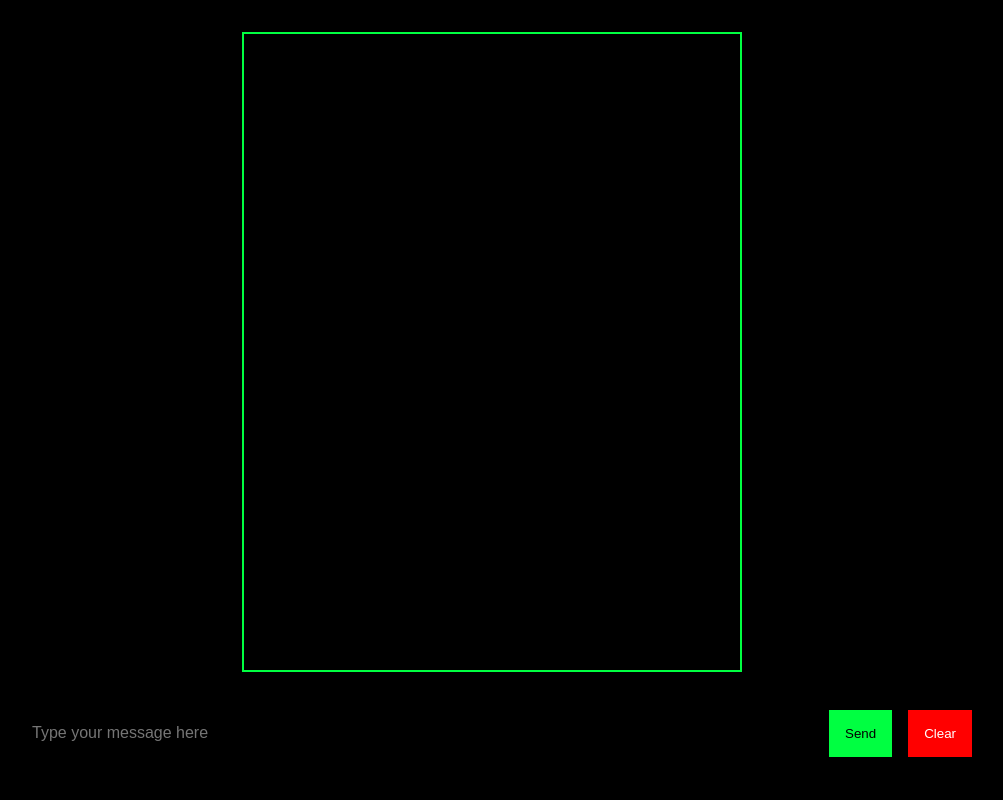
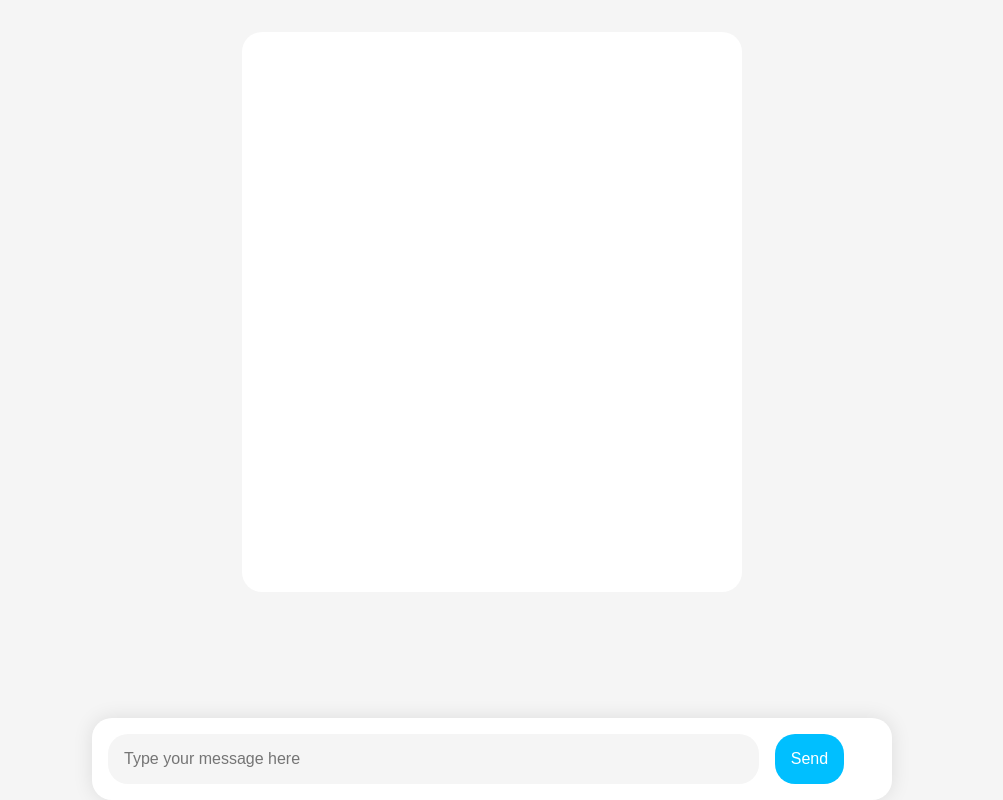
Before and after one commit to cediegreyhat/Ced-AI, a website: page index.html in a window 1280 px wide. Shown: the whole page, without its empty margins (148-1151 px from the left). Drawn offline with nearby package versions, Linux system fonts and the light colour scheme.

Commit message:
modified:   index.html

```diff
--- a/index.html
+++ b/index.html
@@ -6,7 +6,7 @@
     <title>Riku AI™</title>
   </head>
   <style>
-     /* CSS reset */
+      /* CSS reset */
       * {
         margin: 0;
         padding: 0;
@@ -14,45 +14,56 @@
       }
 
       body {
-        background-color: #000000;
-        color: #ffffff;
-        font-family: 'Courier New', Courier, monospace;
+        background-color: #f5f5f5;
+        color: #333333;
+        font-family: 'Helvetica Neue', Helvetica, Arial, sans-serif;
       }
 
       #console {
-        background-color: #000000;
-        border: 2px solid #00ff41;
-        padding: 1rem;
+        background-color: #ffffff;
+        border-radius: 20px;
+        padding: 1.5rem;
         width: 90%;
-        max-width: 60rem;
-        height: 40rem;
+        max-width: 800px;
+        height: 70vh;
         margin: 2rem auto;
-        overflow: auto;
+        overflow-y: auto;
         display: flex;
         flex-direction: column;
       }
 
       .console-input {
-        color: #00ff41;
+        background-color: #f5f5f5;
+        border-radius: 20px;
+        color: #333333;
         font-weight: bold;
         align-self: flex-end;
         margin-bottom: 1rem;
+        padding: 1.5rem;
+        max-width: 70%;
+        word-break: break-word;
       }
 
       .console-output {
-        color: #ffffff;
+        background-color: #f2f2f2;
+        border-radius: 20px;
+        color: #333333;
         align-self: flex-start;
         margin-bottom: 1rem;
         display: flex;
         flex-direction: row;
         align-items: center;
+        max-width: 70%;
+        word-break: break-word;
+        padding: 1.5rem;
       }
 
       .console-output-avatar {
-        width: 3rem;
-        height: 3rem;
+        width: 50px;
+        height: 50px;
         margin-right: 1rem;
         border-radius: 50%;
+        flex-shrink: 0;
       }
 
       .console-output-text {
@@ -67,45 +78,51 @@
         display: flex;
         margin: 0 auto;
         width: 90%;
-        max-width: 60rem;
+        max-width: 800px;
         align-items: center;
+        position: fixed;
+        bottom: 0;
+        left: 50%;
+        transform: translateX(-50%);
+        background-color: #ffffff;
+        padding: 1rem;
+        border-radius: 20px;
+        box-shadow: 0px 0px 20px rgba(0, 0, 0, 0.1);
       }
 
       #input-field {
-        background-color: #000000;
-        color: #ffffff;
+        background-color: #f5f5f5;
+        color: #333333;
         border: none;
         padding: 1rem;
         flex-grow: 1;
+        border-radius: 20px;
+        font-size: 16px;
+        margin-right: 1rem;
+        outline: none;
       }
 
       #submit-button {
-        background-color: #00ff41;
-        color: #000000;
-        border: none;
-        padding: 1rem;
-        cursor: pointer;
-        margin-left: 1rem;
-      }
-
-      #clear-button {
-        background-color: #ff0000;
+        background-color: #00bfff;
         color: #ffffff;
         border: none;
         padding: 1rem;
         cursor: pointer;
-        margin-left: 1rem;
+        border-radius: 20px;
+        font-size: 16px;
+        transition: all 0.3s ease;
       }
 
-  #input-field {
-    font-size: 14px;
-    padding: 10px;
-  }
+      #submit-button:hover {
+        background-color: #0099cc;
+      }
 
-  #input-field {
-    font-size: 16px;
-    padding: 20px;
-  }
+      #clear-button {
+        background-color: #ffffff;
+        color: #ffffff;
+        border: none;
+        padding: 1
+      }
       /* Custom styles */
       .console-output[data-author="Riku"] {
         margin-left: 2rem;
@@ -138,9 +155,9 @@ const appendMessage = (message, isBot = false) => {
   const div = document.createElement('div');
   div.classList.add(isBot ? 'console-output' : 'console-input');
   const urlRegex = /(https?:\/\/[^\s]+)/g;
-  const messageWithLinks = message.replace(urlRegex, '<a href="$1" target="_blank" rel="noopener">$1</a>');
+  const messageWithLinks = message.replace(urlRegex, '<a href="" target="_blank" rel="noopener">$1</a>');
 
-  div.innerHTML = isBot ? `Riku: ${messageWithLinks}` : `$ You: ${messageWithLinks}`;
+  div.innerHTML = isBot ? `Riku: ${messageWithLinks}` : ` ${messageWithLinks}`;
   consoleDiv.appendChild(div);
   consoleDiv.scrollTop = consoleDiv.scrollHeight;
 };
```
